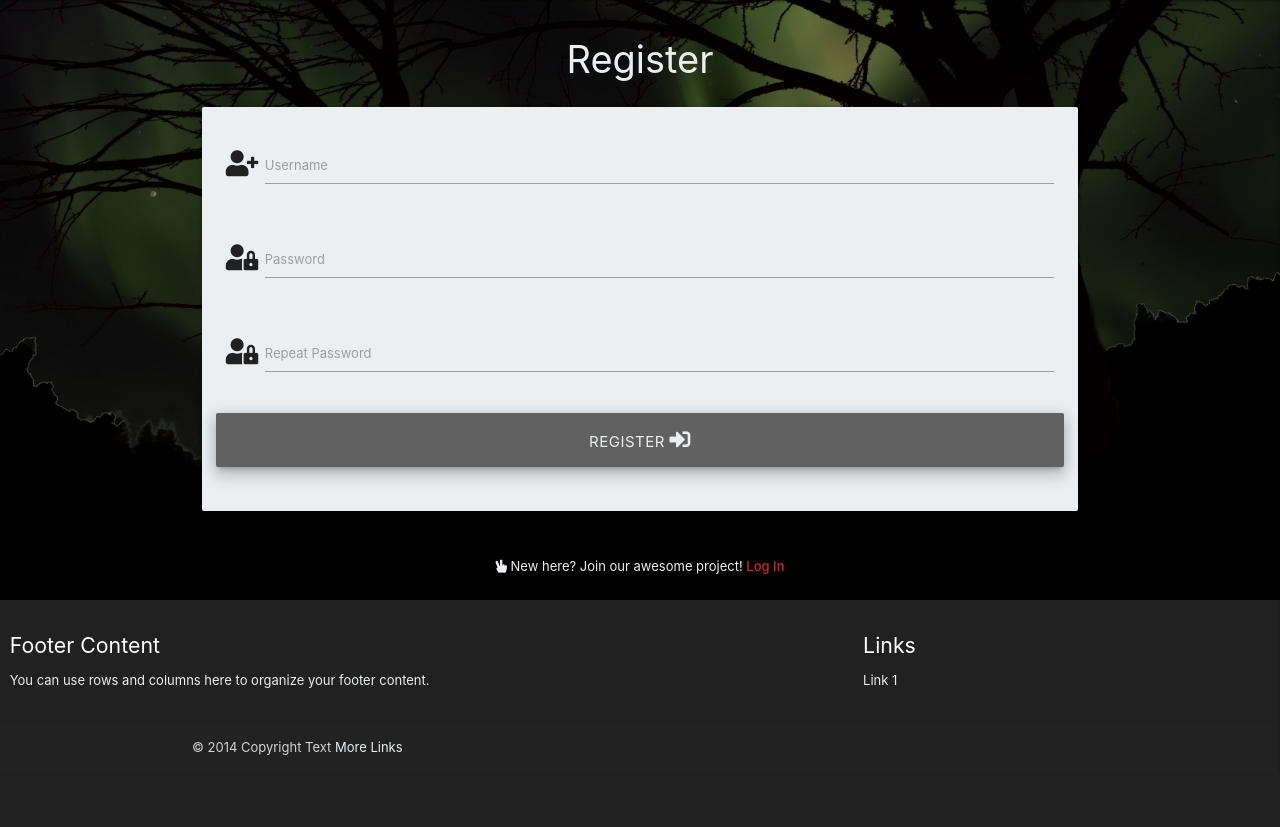
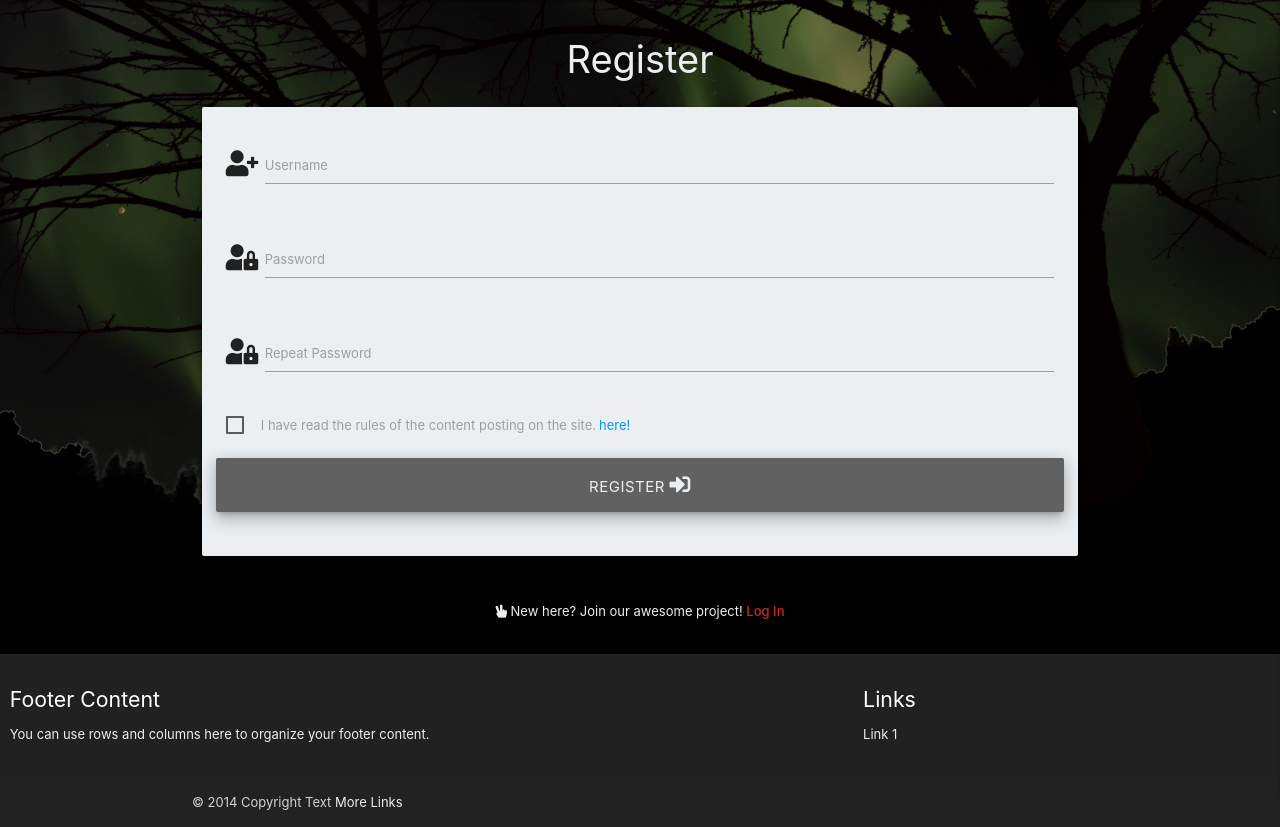
Before and after one commit to JakubKocerha/Travel-Post-MS3, a Flask app: page /register in a window 1280 px wide. Shown: the part 64-891 px from the top of the page. Before the commit the page ends 819 px from the top, so only its background shows below. Run offline with Flask 2, Linux system fonts and the light colour scheme; some libraries are stand-ins or nearby versions.

Commit message:
Add Checkbox and Rule's modal to register.html

```diff
--- a/static/js/script.js
+++ b/static/js/script.js
@@ -1,3 +1,4 @@
 $(document).ready(function(){
     $('.sidenav').sidenav({edge: "right"});
+    $('.modal').modal();
 });
--- a/templates/register.html
+++ b/templates/register.html
@@ -18,7 +18,7 @@
                 <!-- password input -->
                 <div class="row">
                     <div class="input-field col s12">
-                        <i class="fas fa-user-lock prefix grey-text text-darken-4 blue-grey-text text-lighten-5"></i>
+                        <i class="fas fa-user-lock prefix grey-text text-darken-4"></i>
                         <input id="password" name="password" type="password" minlength="5"
                             maxlength="15" pattern="^[a-zA-Z0-9]{5-15}" class="validate" required>
                         <label for="password">Password</label>
@@ -26,10 +26,39 @@
                 </div>
                 <div class="row">
                     <div class="input-field col s12">
-                        <i class="fas fa-user-lock prefix grey-text text-darken-4 blue-grey-text text-lighten-5"></i>
+                        <i class="fas fa-user-lock prefix grey-text text-darken-4"></i>
                         <input id="password_confirmation" name="password_confirmation" type="password" minlength="5"
                             maxlength="15" pattern="^[a-zA-Z0-9]{5-15}" class="validate" required>
                         <label for="password_confirmation">Repeat Password</label>
+                    </div>
+                </div>
+                <div class="row">
+                    <div class="col s12">
+                        <label for="terms">
+                            <input id="terms" type="checkbox" required>
+                            <span>I have read the rules of the content posting on the site.</span>
+                        </label>
+                            <!-- Modal Trigger -->
+                            <a class="modal-trigger" href="#modal1">here!</a>
+                            <!-- Modal Structure -->
+                            <div id="modal1" class="modal right">
+                                <div class="modal-content">
+                                    <h4>Rules</h4>
+                                    <p>We want to make sure that everybody is welcome. Please, post with the respect to all of the visitors.</p>
+                                    <ol>
+                                        <li>Use the appropriate language</li>
+                                        <li>No racial, gender, nationality related or other insulting comments.</li>
+                                        <li>Post with the respect to all of the visitors.</li>
+                                        <li>...Other rule...</li>
+                                        <li>...Other rule...</li>
+                                    </ol>
+                                    <p>In case of any violation of the rules above the admin will delete the violating posts and restrict the user's access to the site.</p>
+                                </div>
+                                <div class="modal-footer">
+                                    <a href="#agree-terms" class="modal-close waves-effect waves-green btn-flat">Close</a>
+                                </div>
+                            </div>
+                        </label>
                     </div>
                 </div>
                 <!-- register -->
```
Also changed, not shown: templates/base.html (indentation only).
